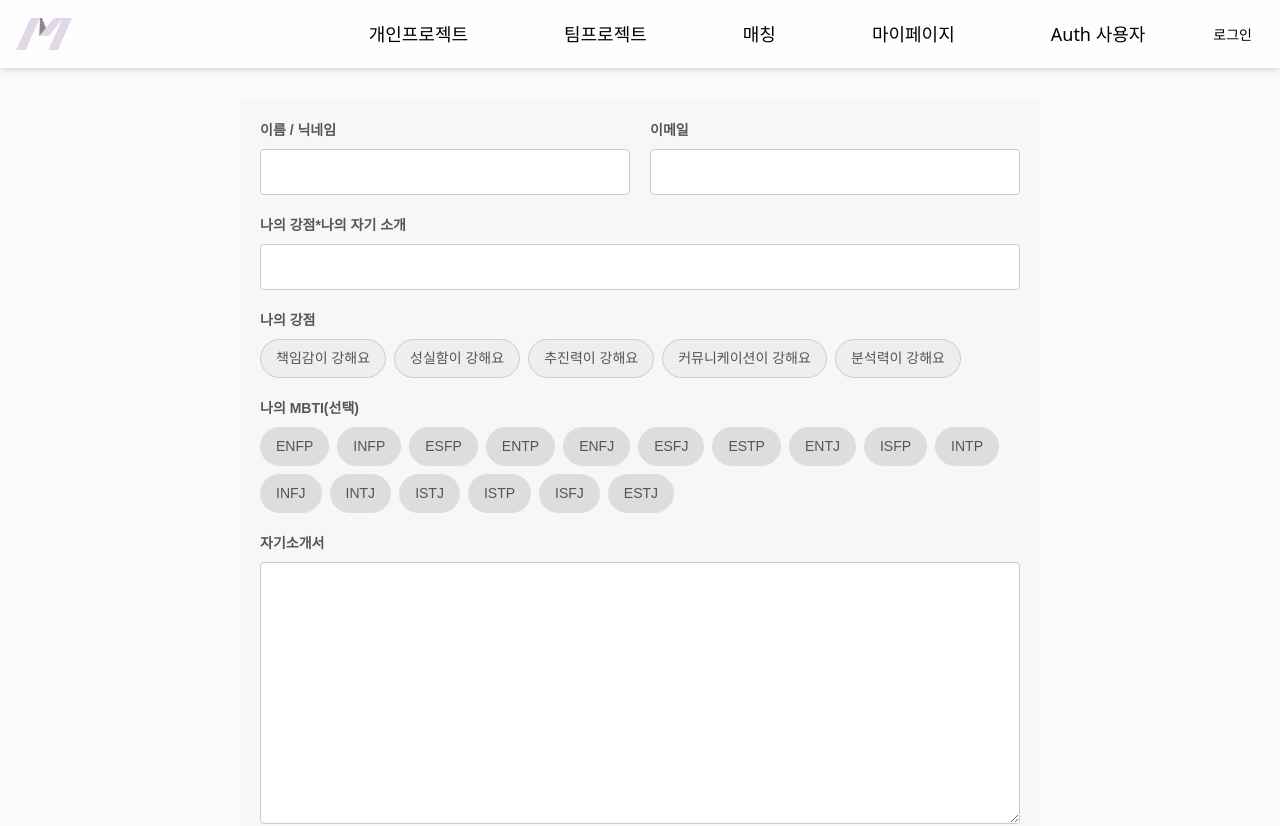
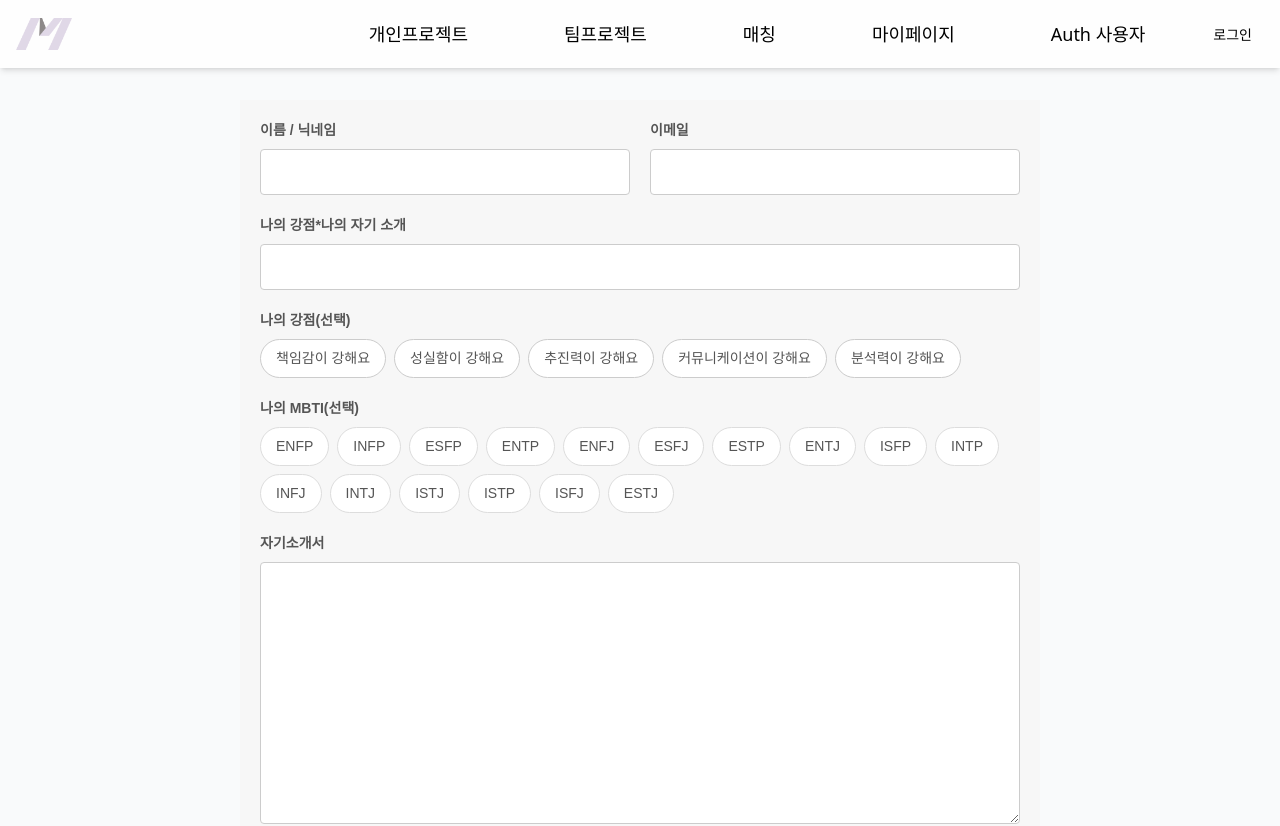
Before and after one commit to yurim6858/meom_front, a React (Vite) app in the folder moem-app/: page /application in a window 1280 px wide. Shown: the top 826 px of the page. Built offline with nearby package versions, Linux system fonts and the light colour scheme.

Commit message:
fix: mbit 버튼 색상, 기능 수정

```diff
--- a/moem-app/src/App.css
+++ b/moem-app/src/App.css
@@ -295,7 +295,7 @@ label {
     padding: 8px 15px;
     border: 1px solid #ccc;
     border-radius: 20px;
-    background-color: #eee;
+    background-color: #fff;
     cursor: pointer;
     font-size: 14px;
     color: #555;
@@ -303,15 +303,15 @@ label {
 }
 
 .tag-button.selected {
-    background-color: #4CAF50; /* 선택된 버튼의 색상 */
+    background-color: #CAAED7; /* 선택된 버튼의 색상 */
     color: white;
-    border-color: #4CAF50;
+    border-color: #CAAED7;
     font-weight: bold;
 }
 
 /* MBTI 버튼 스타일 (선택 시 더 진한 색) */
 .mbti-button:not(.selected) {
-    background-color: #ddd;
+    background-color: #fff;
     border-color: #ddd;
 }
 .tag-button.mbti-button.selected {
--- a/moem-app/src/pages/ApplicationPage.jsx
+++ b/moem-app/src/pages/ApplicationPage.jsx
@@ -39,9 +39,12 @@ const  ApplicationPage = () => {
         );
     };
 
-    // MBTI 선택 핸들러
     const handleMBTISet = (mbti) => {
-        setSelectedMBTI(mbti);
+        setSelectedMBTI(prev =>
+            prev.includes(mbti)
+                ? prev.filter(s => s !== mbti)
+                : [...prev, mbti]
+        );
     };
 
     // 자격증 추가 핸들러
@@ -73,9 +76,6 @@ const  ApplicationPage = () => {
 
     return (
         <div className="mypage-container">
-
-
-
             <form onSubmit={(e) => e.preventDefault()} className="mypage-form">
 
 
@@ -119,7 +119,7 @@ const  ApplicationPage = () => {
 
 
                 <div className="input-group full-width">
-                    <label>나의 강점</label>
+                    <label>나의 강점(선택)</label>
                     <div className="button-group strength-group">
                         {STRENGTHS.map(strength => (
                             <button
@@ -134,7 +134,6 @@ const  ApplicationPage = () => {
                     </div>
                 </div>
 
-
                 <div className="input-group full-width">
                     <label>나의 MBTI(선택)</label>
                     <div className="button-group mbti-group">
@@ -142,7 +141,7 @@ const  ApplicationPage = () => {
                             <button
                                 key={mbti}
                                 type="button"
-                                className={selectedMBTI === mbti ? 'tag-button selected' : 'tag-button mbti-button'}
+                                className={selectedMBTI.includes(mbti) ? 'tag-button selected' : 'tag-button mbti-button'}
                                 onClick={() => handleMBTISet(mbti)}
                             >
                                 {mbti}
```
